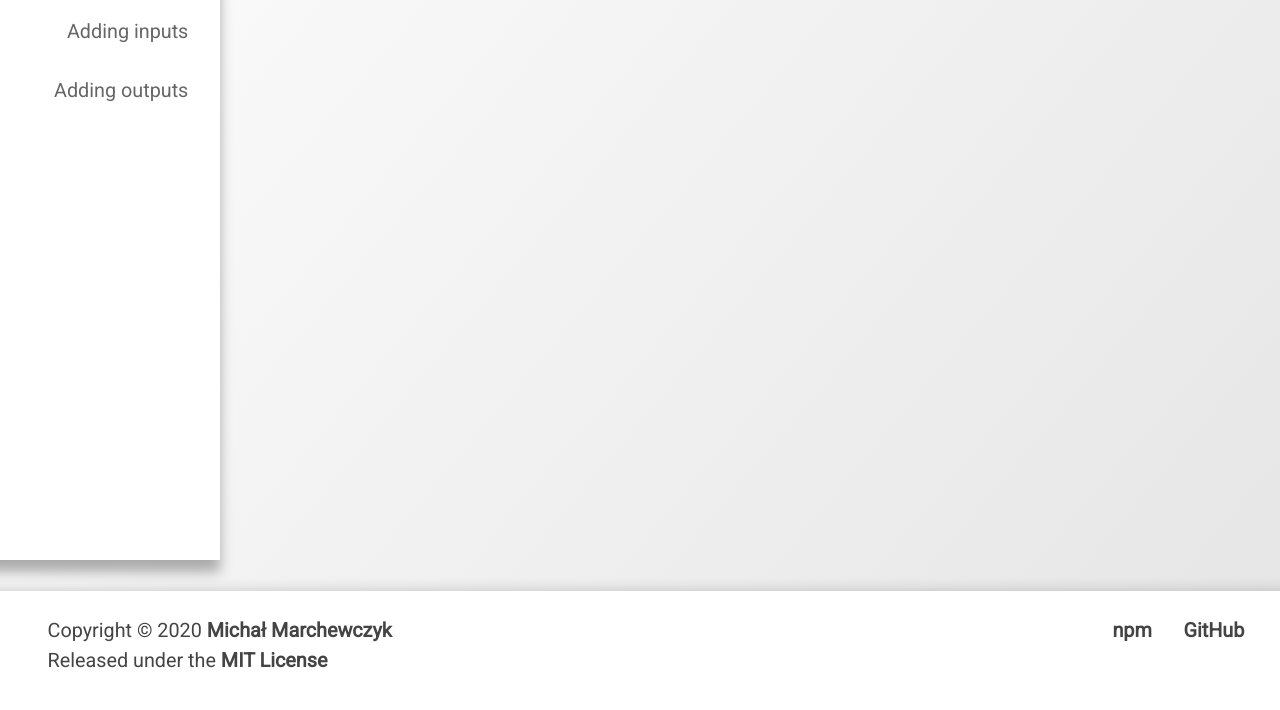
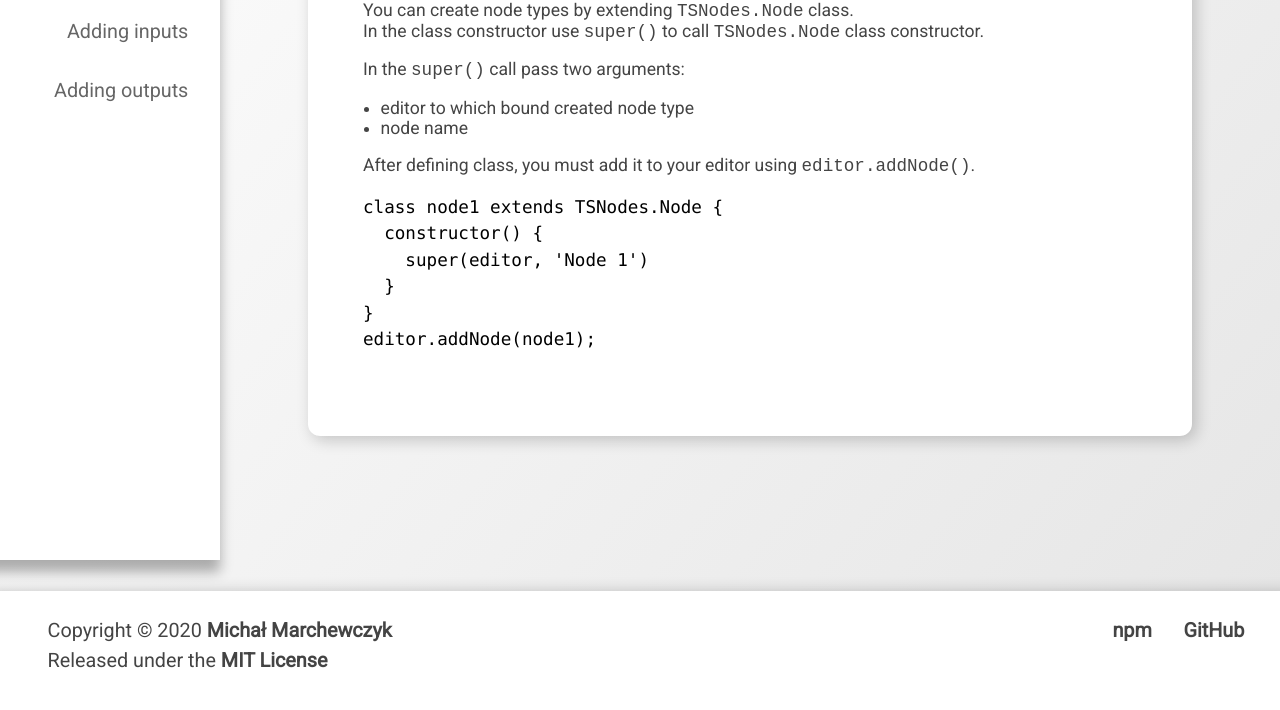
Before and after one commit to michalmarchewczyk/TSNodes-site, a Gatsby site: page /docs/nodes in a window 1280 px wide. Shown: the part 328-1038 px from the top of the page. Built offline with nearby package versions, Linux system fonts and the light colour scheme; Gatsby itself is replaced by a stand-in of ours; some packages are replaced by stand-ins of ours; code samples lack their colours.

Commit message:
Add creating nodes doc page

````diff
--- a/src/pages/docs/nodes.md
+++ b/src/pages/docs/nodes.md
@@ -5,3 +5,21 @@ id: 4
 ---
 
 # Creating nodes
+
+## Creating node types by extending class
+You can create node types by extending `TSNodes.Node` class.
+In the class constructor use `super()` to call `TSNodes.Node` class constructor.
+
+In the `super()` call pass two arguments:
+- editor to which bound created node type
+- node name
+
+After defining class, you must add it to your editor using `editor.addNode()`.
+```javascript
+class node1 extends TSNodes.Node {
+  constructor() {
+    super(editor, 'Node 1')
+  }
+}
+editor.addNode(node1);
+```
````
